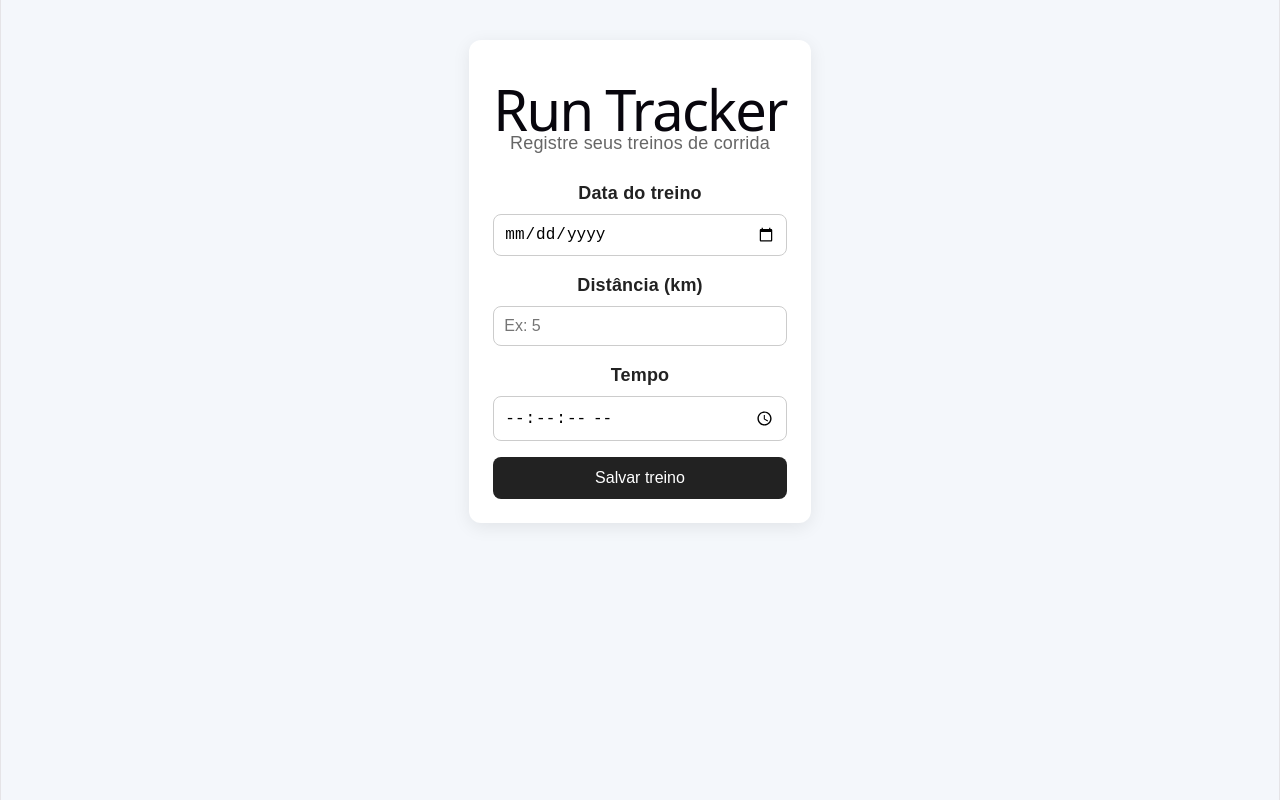
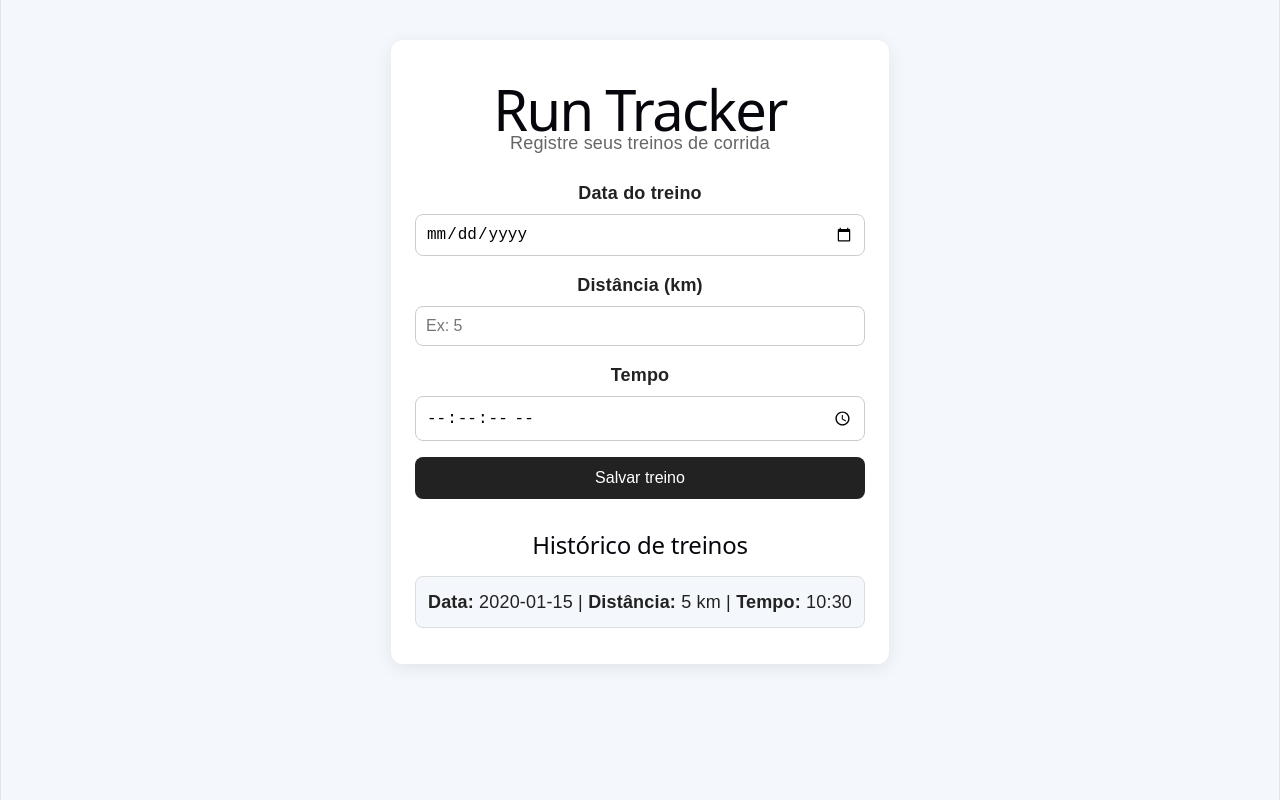
Before and after one commit to EmelineHuk/run-tracker, a React (Vite) app: page / in a window 1280 px wide. Both pictures are taken after typing "2020-01-15", "5", "10:30" into the empty fields and a click on the button "Salvar treino". Built offline with nearby package versions, Linux system fonts and the light colour scheme.

Commit message:
feat: display training history

```diff
--- a/src/App.css
+++ b/src/App.css
@@ -10,7 +10,7 @@ body {
 }
 
 .container {
-  max-width: 500px;
+  max-width: 700px;
   margin: 40px auto;
   background: white;
   padding: 24px;
@@ -62,3 +62,25 @@ h1 {
 .training-form button:hover {
   opacity: 0.9;
 }
+
+.training-list {
+  margin-top: 32px;
+}
+
+.training-list h2 {
+  margin-bottom: 16px;
+}
+
+.training-list ul {
+  list-style: none;
+  padding: 0;
+  margin: 0;
+}
+
+.training-list li {
+  background: #f4f7fb;
+  border: 1px solid #ddd;
+  border-radius: 8px;
+  padding: 12px;
+  margin-bottom: 12px;
+}
--- a/src/App.jsx
+++ b/src/App.jsx
@@ -5,13 +5,19 @@ function App() {
   const [date, setDate] = useState('')
   const [distance, setDistance] = useState('')
   const [time, setTime] = useState('')
+  const [trainings, setTrainings] = useState([])
 
   function handleSubmit(event) {
     event.preventDefault()
 
-    alert(
-      `Treino salvo!\nData: ${date}\nDistância: ${distance} km\nTempo: ${time}`
-    )
+    const newTraining = {
+      id: Date.now(),
+      date,
+      distance,
+      time,
+    }
+
+    setTrainings([...trainings, newTraining])
 
     setDate('')
     setDistance('')
@@ -59,6 +65,24 @@ function App() {
 
         <button type="submit">Salvar treino</button>
       </form>
+
+      <div className="training-list">
+        <h2>Histórico de treinos</h2>
+
+        {trainings.length === 0 ? (
+          <p>Nenhum treino cadastrado ainda.</p>
+        ) : (
+          <ul>
+            {trainings.map((training) => (
+              <li key={training.id}>
+                <strong>Data:</strong> {training.date} |{' '}
+                <strong>Distância:</strong> {training.distance} km |{' '}
+                <strong>Tempo:</strong> {training.time}
+              </li>
+            ))}
+          </ul>
+        )}
+      </div>
     </div>
   )
 }
```
